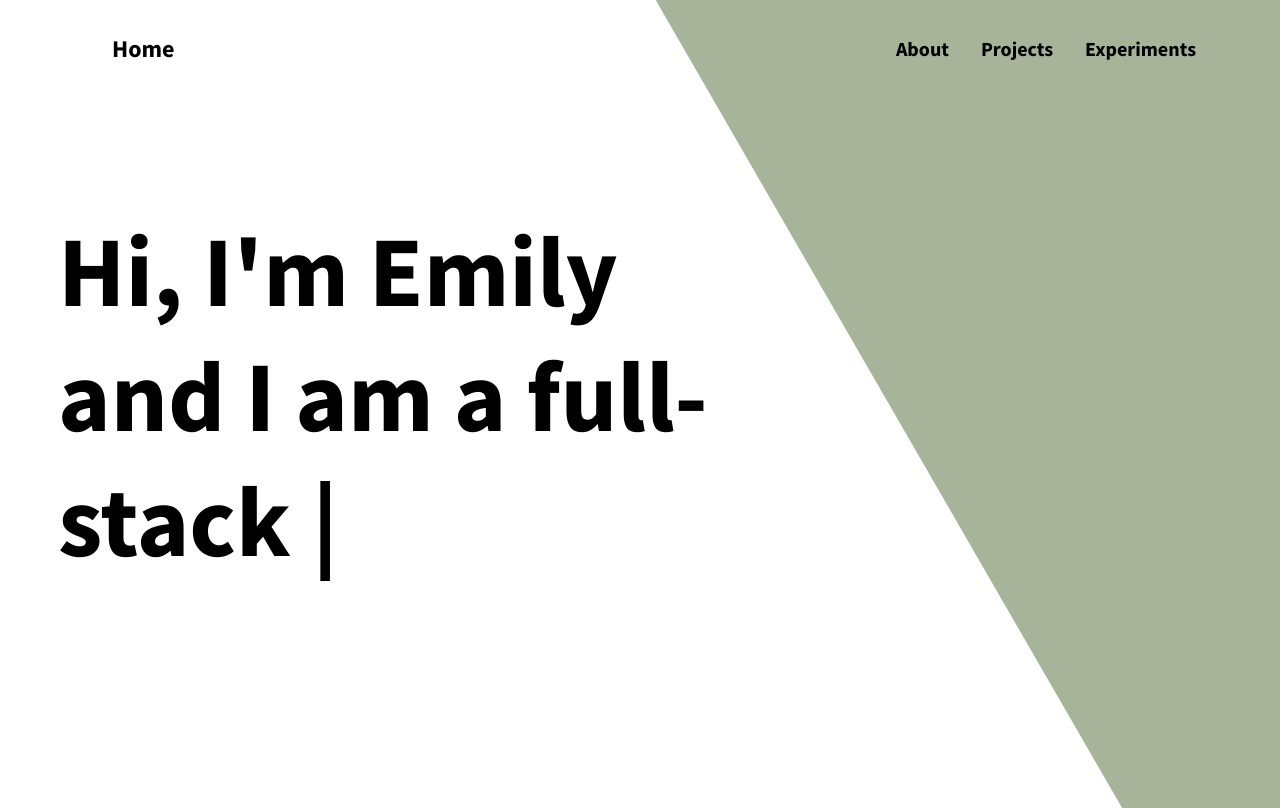
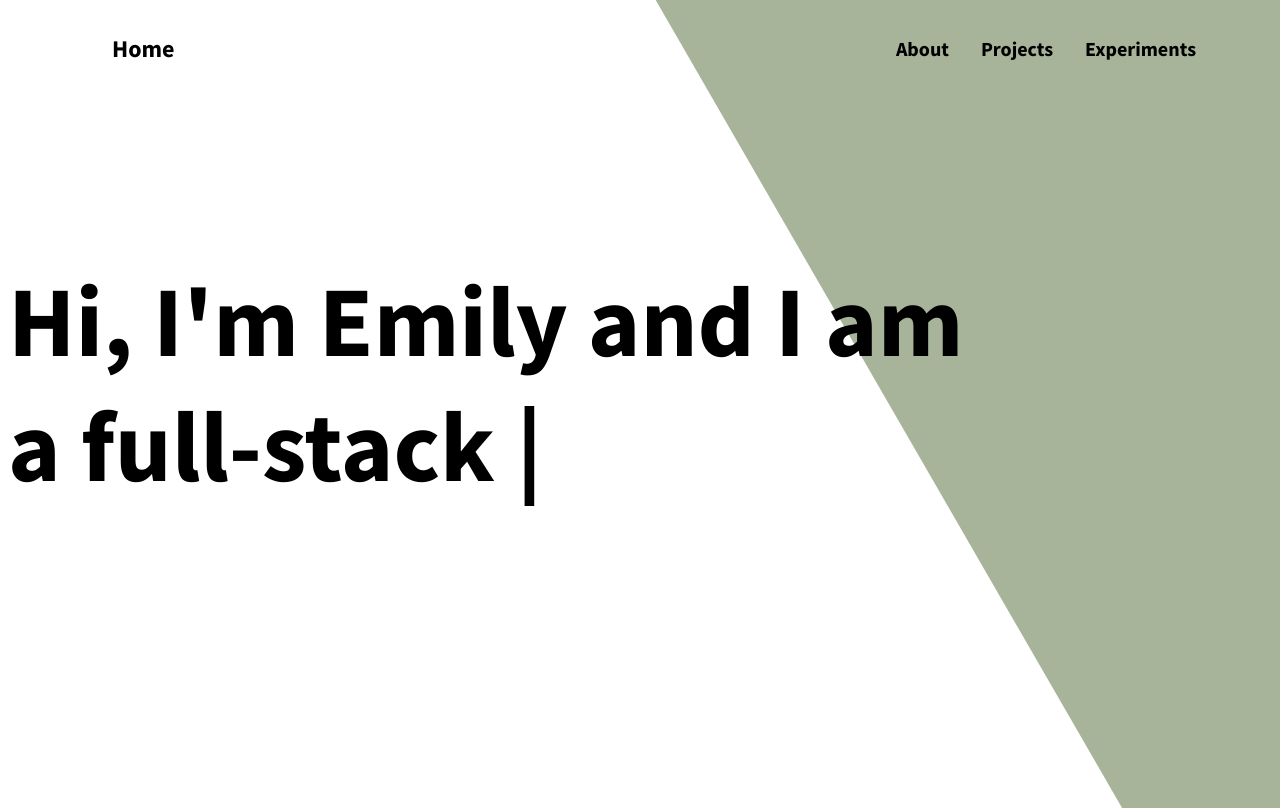
Before and after one commit to elim04/el-portfolio-project, a React (Create React App) app: page / in a window 1280 px wide. Built offline with nearby package versions, Linux system fonts and the light colour scheme.

Commit message:
revise the intro landing typwriter to be center

```diff
--- a/src/components/Landing.scss
+++ b/src/components/Landing.scss
@@ -4,19 +4,21 @@
   font-family: "Source Sans Pro", sans-serif;
   font-weight: 700;
   font-size: 100px;
-  width: 700px;
-  margin-top: 120px;
-  margin-left: 50px;
+  width: 1000px;
+  height: 375px;
+  margin-top: 170px;
 }
 
 @media only screen and (max-width: 1024px) {
   .introduction {
     font-size: 80px;
+    width: 600px;
   }
 }
 
 @media only screen and (max-width: 768px) {
   .introduction {
+    margin-top: 120px;
     font-size: 60px;
     width: 400px;
   }
```
